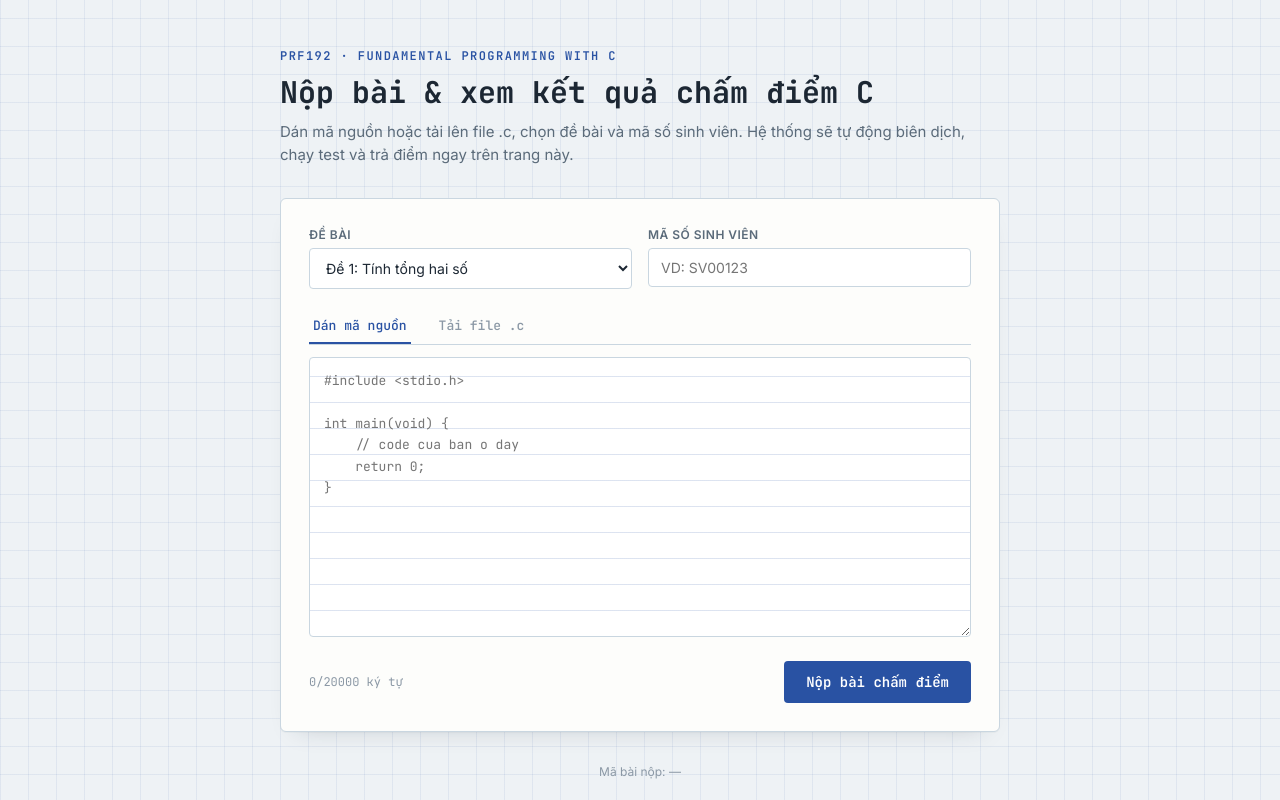
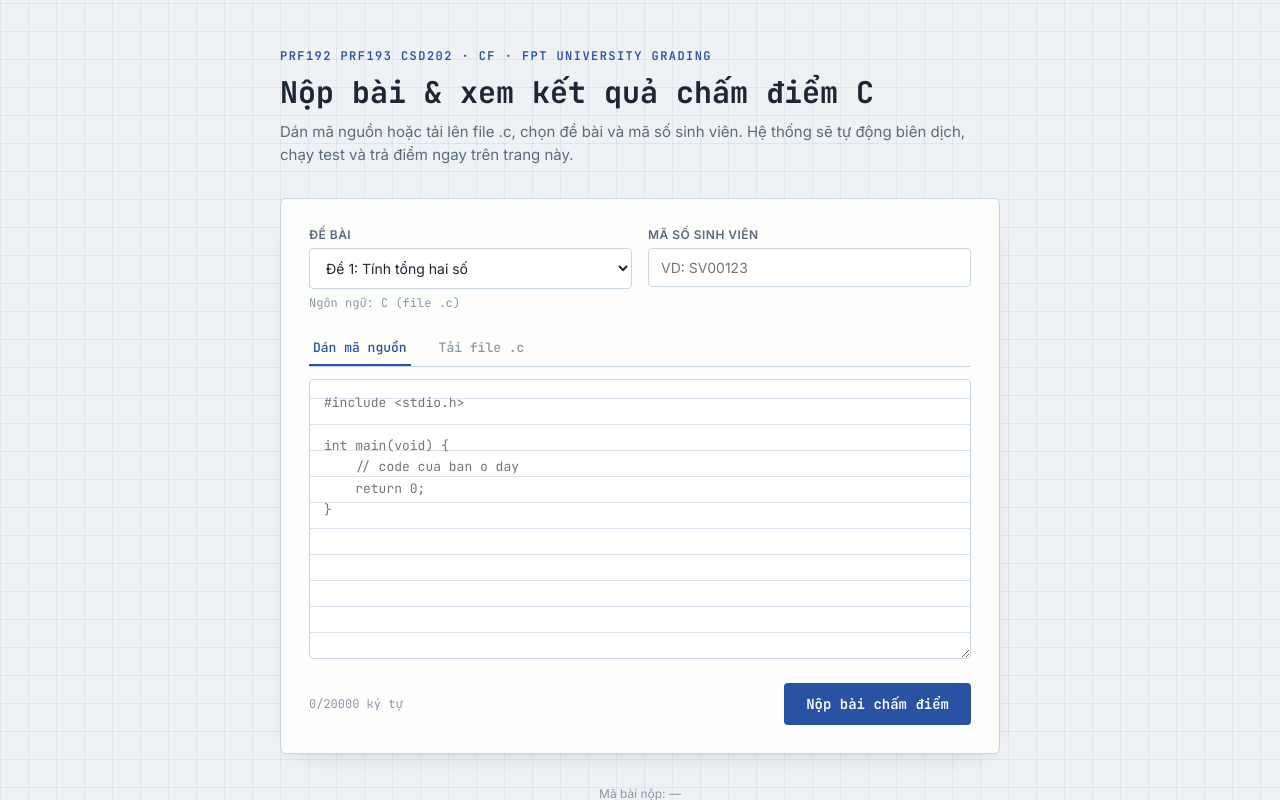
Before and after one commit to FPT-C-Grading/grading-frontend, a Next.js app: page / in a window 1280 px wide. Shown: the top 800 px of the page. Built offline with nearby package versions, Linux system fonts and the light colour scheme.

Commit message:
Update page.js

```diff
--- a/app/page.js
+++ b/app/page.js
@@ -73,6 +73,17 @@ export default function Page() {
   async function handleFileChange(e) {
     const file = e.target.files?.[0];
     if (!file) return;
+
+    const lowerName = file.name.toLowerCase();
+    if (!lowerName.endsWith(expectedExt)) {
+      setError(
+        `Đề bài này yêu cầu nộp file ${expectedExt} (bạn vừa chọn file "${file.name}"). Vui lòng kiểm tra lại đề bài hoặc file.`
+      );
+      e.target.value = "";
+      return;
+    }
+
+    setError("");
     const text = await file.text();
     setCode(text);
     setFileName(file.name);
@@ -116,10 +127,16 @@ export default function Page() {
   }
 
   const isPending = submissionId && !result && !timedOut;
+  const currentProblem = PROBLEMS.find((p) => p.id === problemId) || PROBLEMS[0];
+  const isCpp = currentProblem?.language === "cpp";
+  const expectedExt = isCpp ? ".cpp" : ".c";
+  const codePlaceholder = isCpp
+    ? `#include <iostream>\nusing namespace std;\n\nint main() {\n    // code cua ban o day\n    return 0;\n}`
+    : `#include <stdio.h>\n\nint main(void) {\n    // code cua ban o day\n    return 0;\n}`;
 
   return (
     <div className="page">
-      <p className="eyebrow">PRF192 · Fundamental Programming with C</p>
+      <p className="eyebrow">PRF192 PRF193 CSD202 · CF · FPT University Grading</p>
       <h1 className="title">Nộp bài & xem kết quả chấm điểm C</h1>
       <p className="subtitle">
         Dán mã nguồn hoặc tải lên file .c, chọn đề bài và mã số sinh viên. Hệ
@@ -133,7 +150,11 @@ export default function Page() {
             <select
               id="problemId"
               value={problemId}
-              onChange={(e) => setProblemId(e.target.value)}
+              onChange={(e) => {
+                setProblemId(e.target.value);
+                setFileName("");
+                setError("");
+              }}
             >
               {PROBLEMS.map((p) => (
                 <option key={p.id} value={p.id}>
@@ -141,6 +162,9 @@ export default function Page() {
                 </option>
               ))}
             </select>
+            <span className="char-count" style={{ display: "block", marginTop: 6 }}>
+              Ngôn ngữ: {isCpp ? "C++" : "C"} (file {expectedExt})
+            </span>
           </div>
           <div className="field">
             <label htmlFor="studentId">Mã số sinh viên</label>
@@ -174,15 +198,15 @@ export default function Page() {
         {mode === "paste" ? (
           <textarea
             className="code-input"
-            placeholder={`#include <stdio.h>\n\nint main(void) {\n    // code cua ban o day\n    return 0;\n}`}
+            placeholder={codePlaceholder}
             value={code}
             onChange={(e) => setCode(e.target.value)}
             spellCheck={false}
           />
         ) : (
           <div className="file-drop">
-            Chọn file mã nguồn (.c) từ máy tính của bạn
-            <input type="file" accept=".c,text/x-csrc,text/plain" onChange={handleFileChange} />
+            Chọn file mã nguồn ({expectedExt}) từ máy tính của bạn
+            <input type="file" accept={`${expectedExt},text/plain`} onChange={handleFileChange} />
             {fileName && <div className="file-name">Đã chọn: {fileName}</div>}
           </div>
         )}
@@ -221,6 +245,7 @@ export default function Page() {
       {result && <ResultView result={result} />}
 
       <p className="footer-note">Mã bài nộp: {submissionId || "—"}</p>
+	  <p className="footer-note">Copyright Huyvv CF FPTU</p>
     </div>
   );
 }
```
